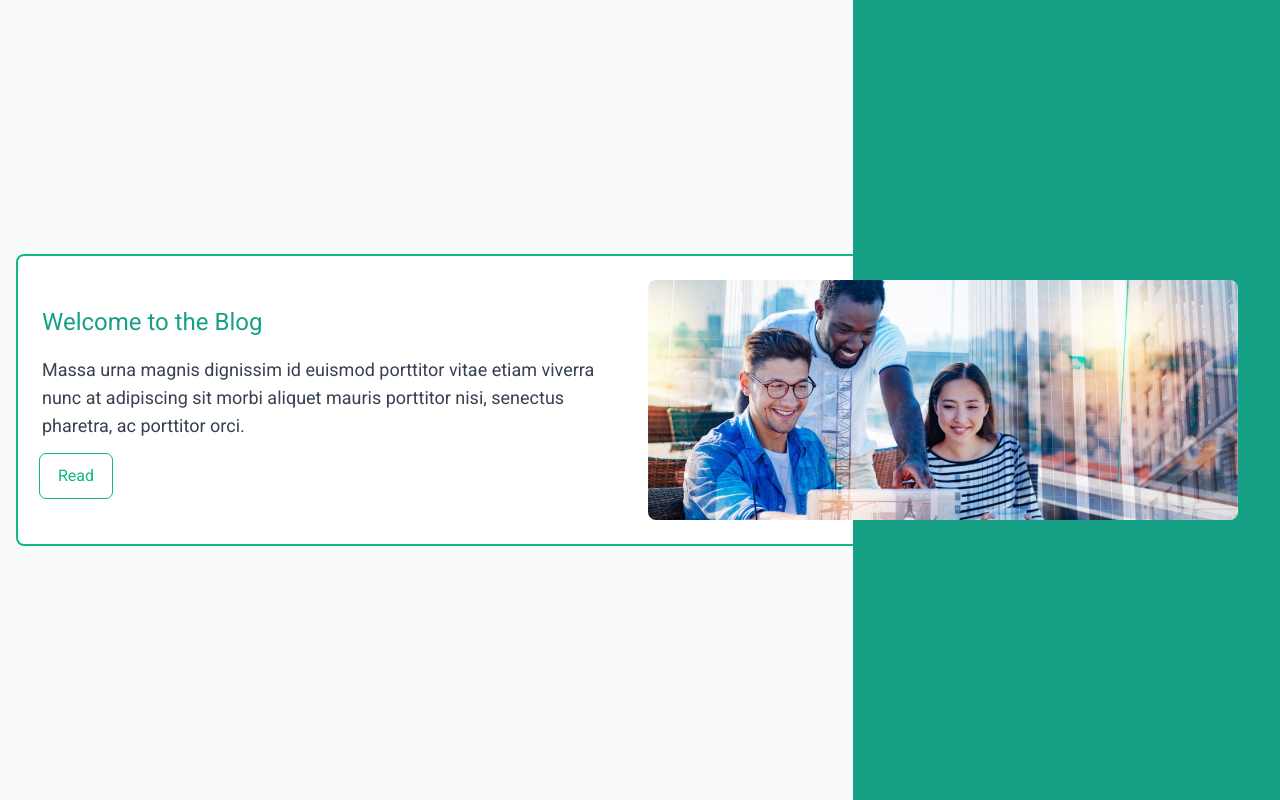
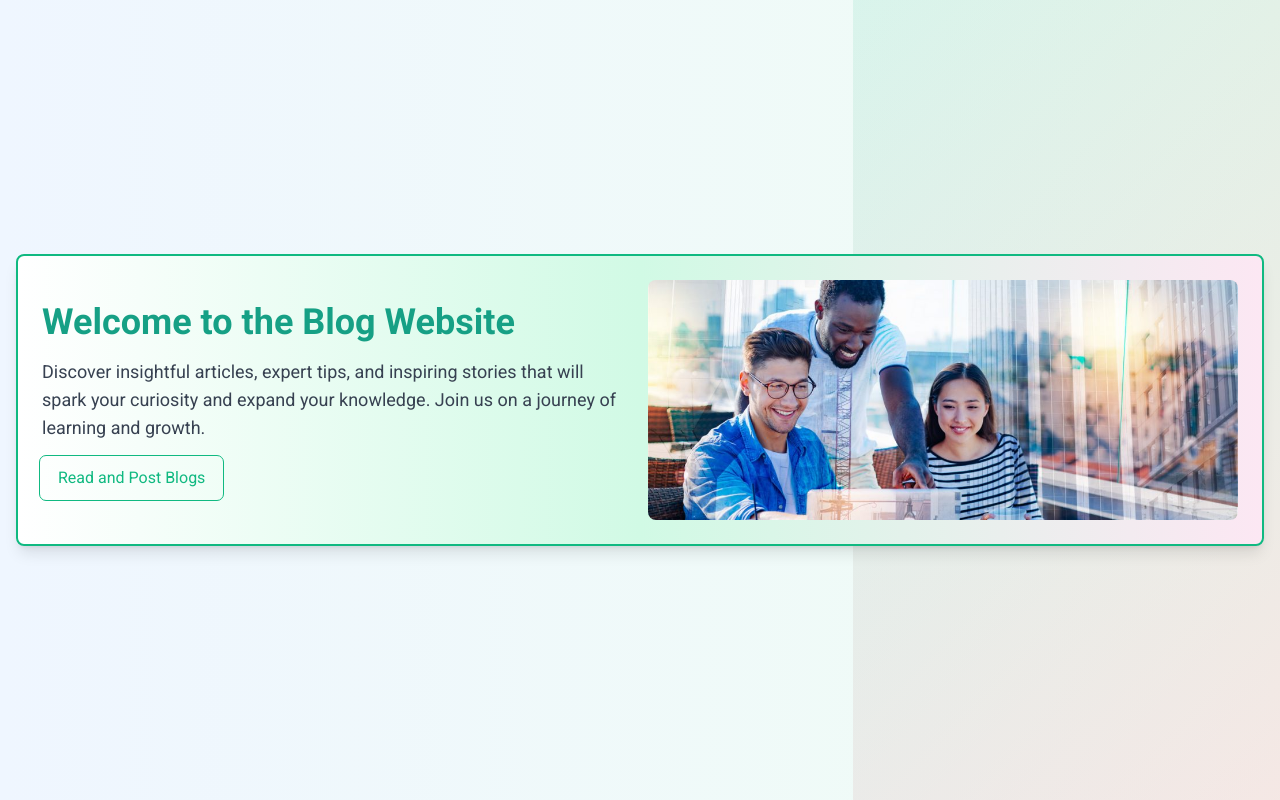
Before and after one commit to MuhammadZawar11681/Blog_App_NextJS, a Next.js app: page / in a window 1280 px wide. Built offline with nearby package versions, Linux system fonts and the light colour scheme.

Commit message:
Add color combinations on home page

```diff
--- a/src/app/blog/posts/page.tsx
+++ b/src/app/blog/posts/page.tsx
@@ -1,7 +1,5 @@
 import Link from "next/link"
-
 import { Button } from "@/app/ui/components/button"
-// import { posts } from '@/app/lib/placeholder-data';
 import Post from '@/app/ui/components/posts/Post';
 import { connectToDB, getPosts } from '@/app/lib/data';
 import { auth } from "../../../../auth.config"
--- a/src/app/page.tsx
+++ b/src/app/page.tsx
@@ -3,16 +3,16 @@ import styles from '@/app/ui/styles/home.module.css';
 
 export default function Home() {
   return (
-    <main className="flex items-center justify-center min-h-screen bg-gray-50">
-      <div className="container mx-auto p-4 relative">
-        <div className="bg-white border-2 border-emerald-500 rounded-lg p-6 grid grid-cols-1 md:grid-cols-2 gap-4">
+    <main className="flex items-center justify-center min-h-screen bg-gradient-to-r from-blue-50 to-green-50 relative overflow-hidden">
+      <div className="container mx-auto p-4 relative z-20">
+        <div className="bg-gradient-to-r from-white via-emerald-100 to-pink-100 border-2 border-emerald-500 rounded-lg p-6 grid grid-cols-1 md:grid-cols-2 gap-4 shadow-lg fade-in">
           <div className="flex flex-col justify-center">
-            <h1 className={`text-4xlfont-bold mb-4 ${styles.text_green}`}>Welcome to the Blog</h1>
+            <h1 className={`text-4xl font-bold mb-4 ${styles.text_green} fade-in`}>Welcome to the Blog Website</h1>
             <p className="text-lg text-gray-700 mb-4">
-              Massa urna magnis dignissim id euismod porttitor vitae etiam viverra nunc at adipiscing sit morbi aliquet mauris porttitor nisi, senectus pharetra, ac porttitor orci.
+            Discover insightful articles, expert tips, and inspiring stories that will spark your curiosity and expand your knowledge. Join us on a journey of learning and growth.
             </p>
-            <a href="/blog/posts" className={`outline outline-1 outline-offset-2 border-emerald-500 text-emerald-500 hover:text-white py-2 px-4 rounded hover:bg-emerald-500 md:w-auto ${styles.fit_content}`}>
-              Read
+            <a href="/blog/posts" className={`outline outline-1 outline-offset-2 border-emerald-500 text-emerald-500 hover:text-white py-2 px-4 rounded hover:bg-emerald-500 md:w-auto transition duration-300 ${styles.fit_content} bounce-in pulse`}>
+              Read and Post Blogs
             </a>
           </div>
           <div className="relative flex justify-center items-center">
@@ -21,20 +21,20 @@ export default function Home() {
               src="/image-desktop.jpeg"
               width={1000}
               height={760}
-              className="hidden rounded-lg md:block z-10"
+              className="hidden rounded-lg md:block z-10 bounce-in"
               alt="Screenshots of the dashboard project showing desktop version"
             />
             <Image
               src="/image-mobile.jpeg"
               width={560}
               height={620}
-              className="block rounded-md md:hidden"
+              className="block rounded-md md:hidden bounce-in"
               alt="Screenshot of the dashboard project showing mobile version"
             />
           </div>
         </div>
       </div>
-      <div className={`hidden md:block absolute top-0 right-0 bottom-0 left-2/3 z-0 ${styles.bg_green}`}></div>
+      <div className={`hidden md:block absolute top-0 right-0 bottom-0 left-2/3 z-10 ${styles.bg_green} fade-in`}></div>
     </main>
   );
 }
--- a/src/app/ui/components/login/user-button.tsx
+++ b/src/app/ui/components/login/user-button.tsx
@@ -18,7 +18,7 @@ export default async function UserButton() {
     <div className="flex gap-2 items-center">
 
       <span className="hidden text-sm sm:inline-flex">
-        {session.user.email}
+        {session.user.name}
       </span>
       <DropdownMenu>
         <DropdownMenuTrigger asChild>
--- a/src/app/ui/styles/home.module.css
+++ b/src/app/ui/styles/home.module.css
@@ -1,11 +1,80 @@
 .text_green {
-  color: #16a085;
-}
-
-.bg_green {
-  background-color: #16a085;
+  color: #16a085; /* Tailwind's emerald-500 */
 }
 
 .fit_content {
   width: fit-content;
 }
+
+.bg_green {
+  background: linear-gradient(
+    135deg,
+    rgba(16, 185, 129, 0.1),
+    rgba(255, 182, 193, 0.3)
+  ); /* Light emerald green and pink gradient */
+}
+
+@keyframes fadeIn {
+  from {
+    opacity: 0;
+  }
+  to {
+    opacity: 1;
+  }
+}
+
+.fade-in {
+  animation: fadeIn 2s ease-in-out;
+}
+
+@keyframes bounceIn {
+  0%,
+  20%,
+  40%,
+  60%,
+  80%,
+  100% {
+    animation-timing-function: cubic-bezier(0.8, 0, 1, 1);
+  }
+  0% {
+    opacity: 0;
+    transform: scale3d(0.3, 0.3, 0.3);
+  }
+  20% {
+    transform: scale3d(1.1, 1.1, 1.1);
+  }
+  40% {
+    transform: scale3d(0.9, 0.9, 0.9);
+  }
+  60% {
+    opacity: 1;
+    transform: scale3d(1.03, 1.03, 1.03);
+  }
+  80% {
+    transform: scale3d(0.97, 0.97, 0.97);
+  }
+  100% {
+    opacity: 1;
+    transform: scale3d(1, 1, 1);
+  }
+}
+
+.bounce-in {
+  animation: bounceIn 1s;
+}
+
+@keyframes pulse {
+  0%,
+  100% {
+    transform: scale(1);
+    box-shadow: 0 0 0 0 rgba(16, 185, 129, 0.4);
+  }
+  50% {
+    transform: scale(1.05);
+    box-shadow: 0 0 25px 25px rgba(16, 185, 129, 0);
+  }
+}
+
+.pulse {
+  animation: pulse 2s infinite;
+}
```
Also changed, not shown: src/app/blog/post/insert/page.tsx (+0 -120 lines).
